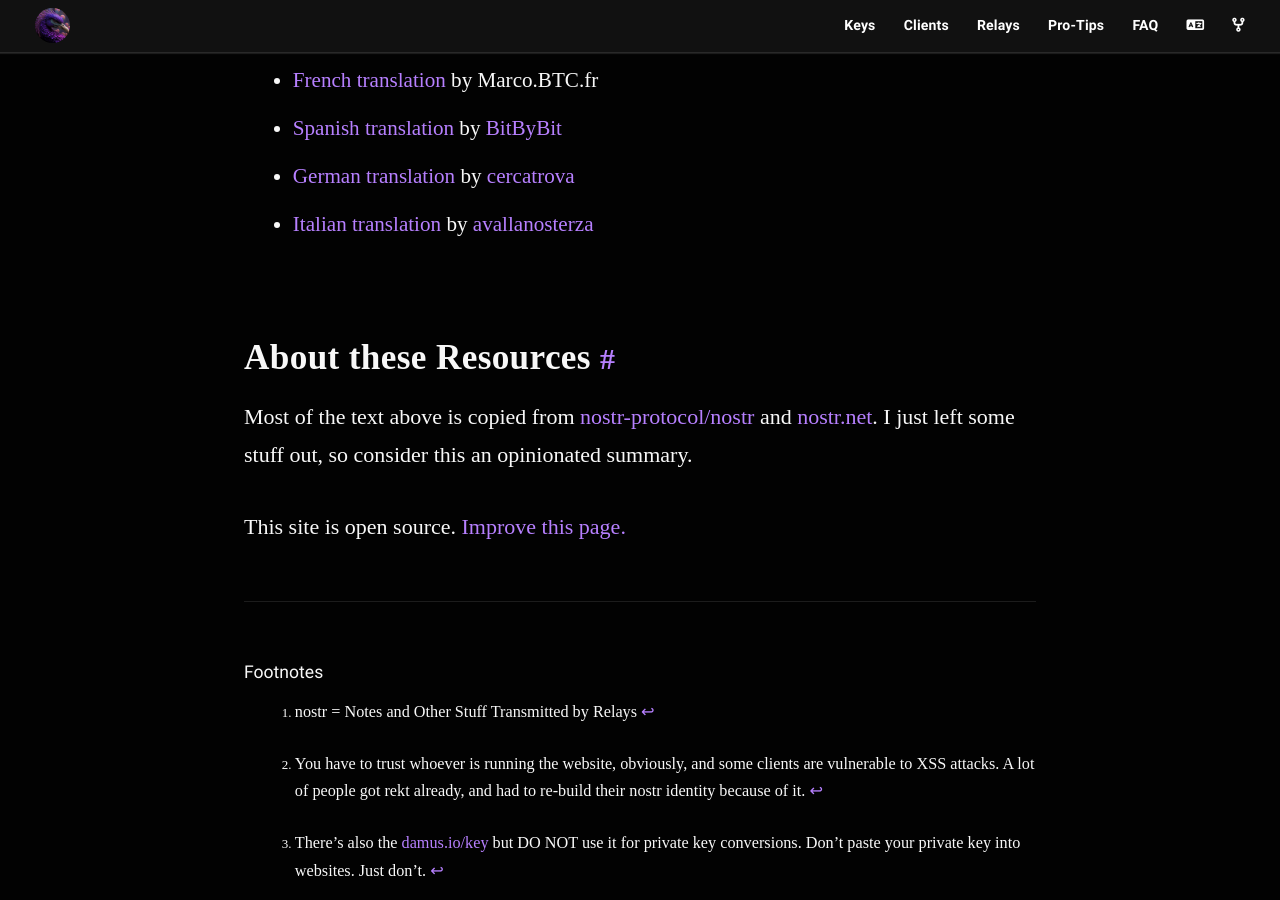
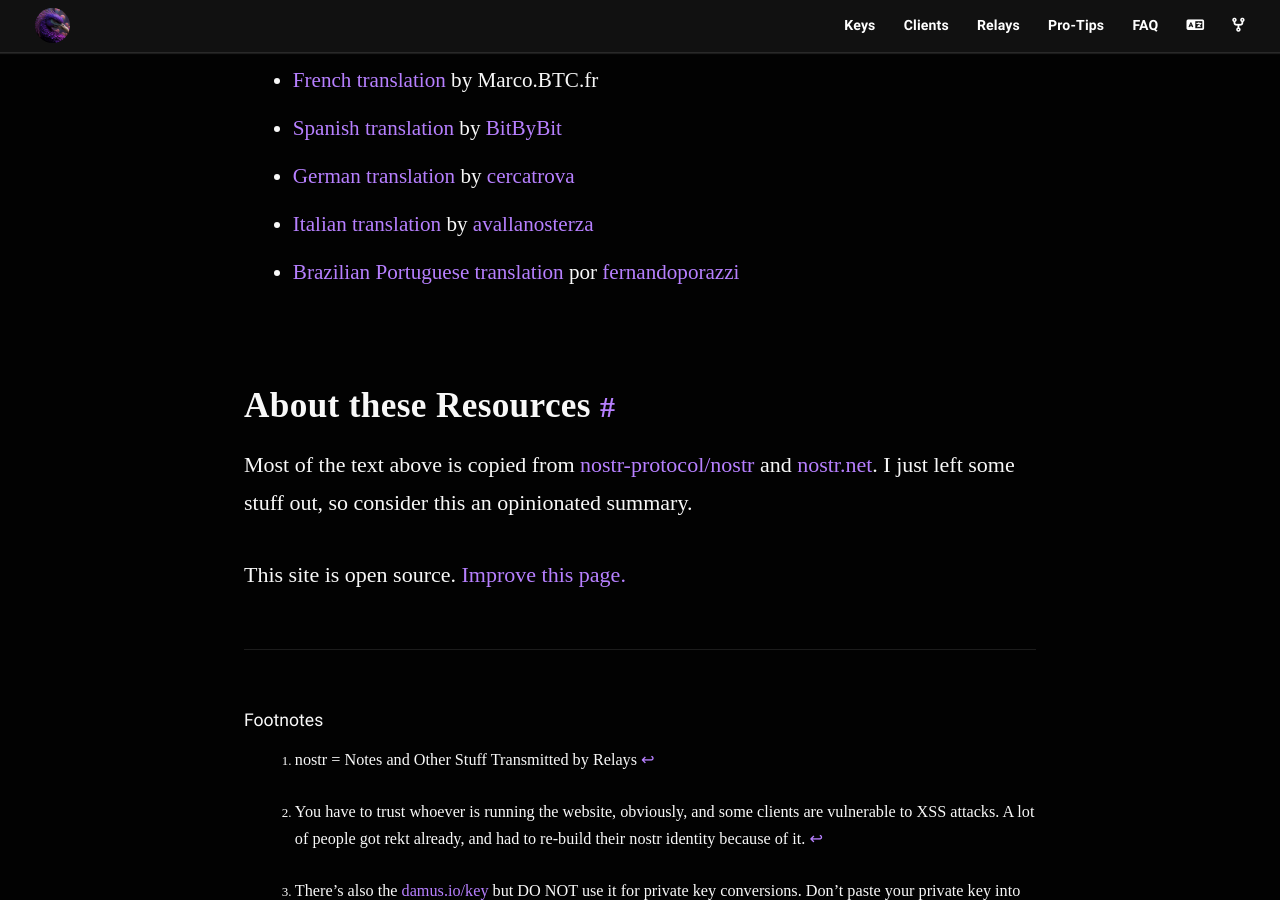
Before and after one commit to nostr-resources/nostr-resources.github.io, a Jekyll site: the page built from index.md, in a window 1280 px wide and 900 px high, scrolled down 10094 px. Built offline with Jekyll 4.4.1, drawn with Linux system fonts in a browser that asks for light colours; some web fonts are replaced.

Commit message:
Add Brazilian Portuguese translation (#19)

```diff
--- a/index.md
+++ b/index.md
@@ -252,6 +252,7 @@ You are encouraged to report bugs and create PRs!
 - [Spanish translation](https://bitcoinnostr.com/recursos-de-nostr/) by [BitByBit](https://nostr.guru/p/npub1luhyzgce7qtcs6r6v00ryjxza8av8u4dzh3avg0zks38tjktnmxspxq903)
 - [German translation](https://nostr-info.de) by [cercatrova](https://nostr.guru/p/npub1nxzp3zn90r44z07aeajc7wyah4fju49c9d3g45mxvmm64rmnrdusffch7m)
 - [Italian translation](https://gist.github.com/theRescuer/717295270a35b4641081b6ef2cdf3025) by [avallanosterza](https://nostr.guru/p/npub1l0cwargp532n6x62pdcetkau783sxhpfhwu9d6qgpqm8r0mvt0eqqhlf2c)
+- [Brazilian Portuguese translation](https://gist.github.com/fernandoporazzi/d1c47b4f2a1d2c1a2e0654a2a31668ff) por [fernandoporazzi](https://www.nostr.guru/p/npub1wh30wunfpkezx5s7edqu9g0s0raeetf5dgthzm0zw7sk8wqygmjqqfljgh)
 
 ## About these Resources
 
```
